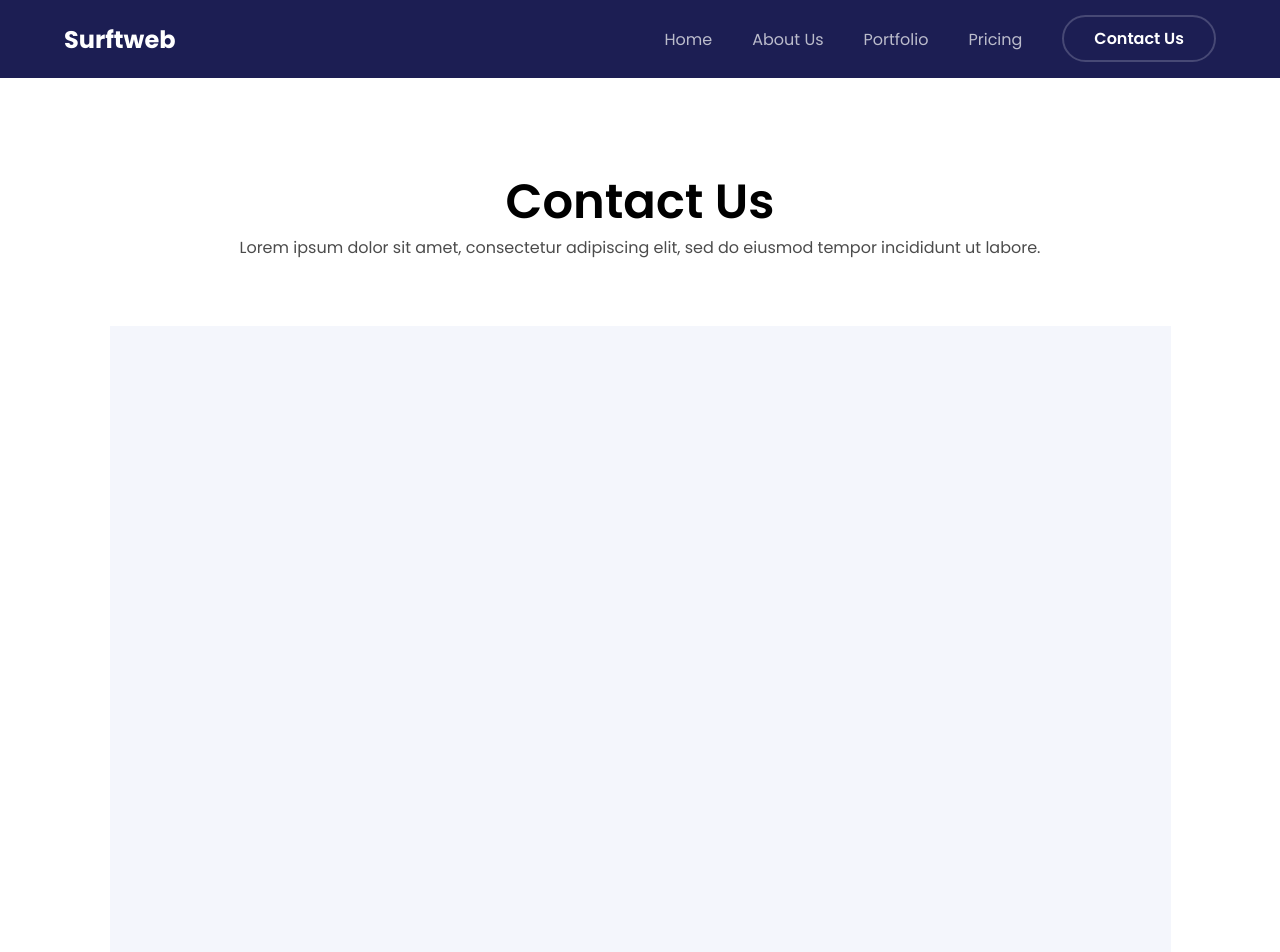
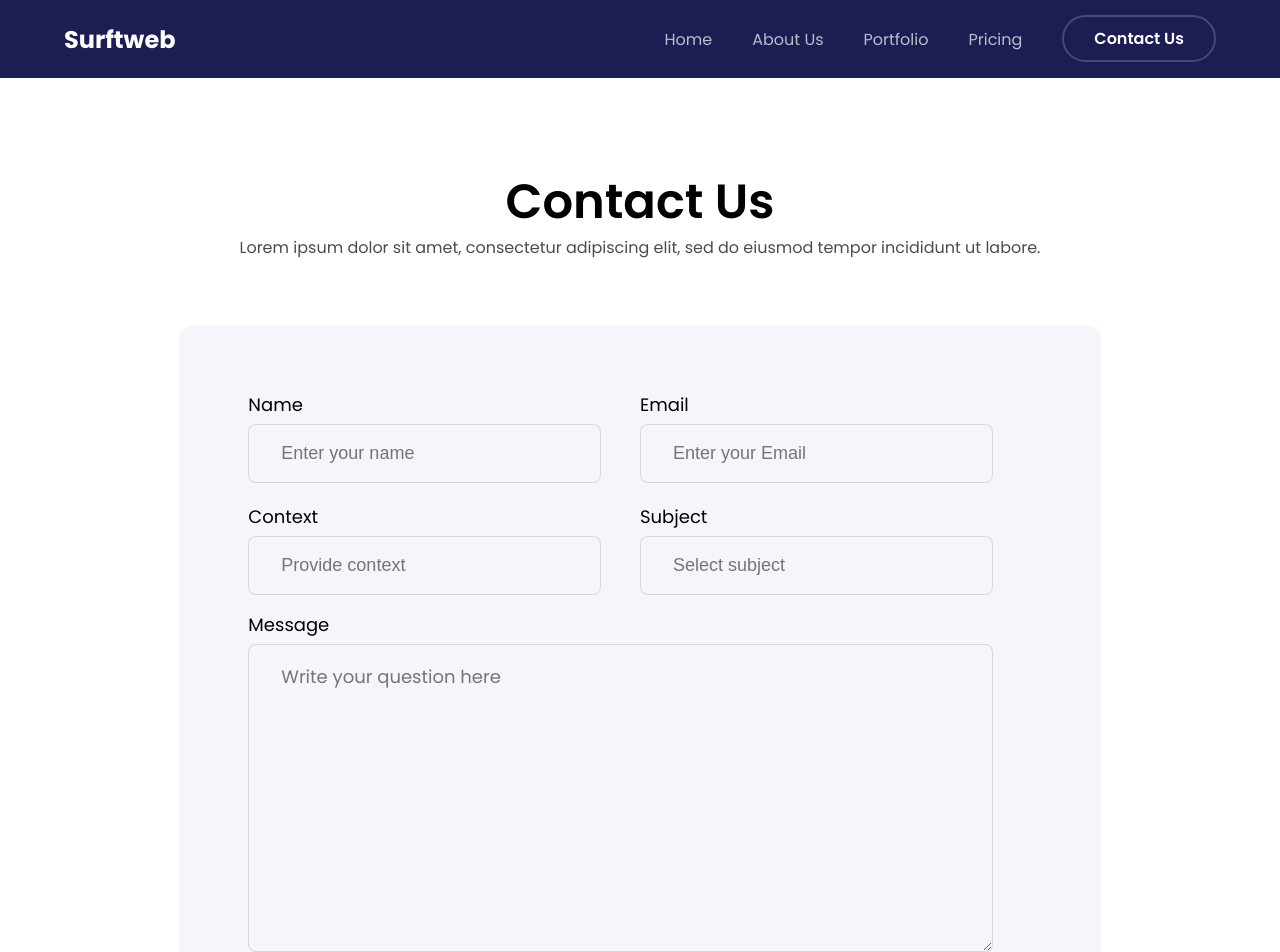
Before and after one commit to ebokes/surftweb, a React (Create React App) app: page /contact-us in a window 1280 px wide. Shown: the top 952 px of the page. Built offline with nearby package versions, Linux system fonts and the light colour scheme.

Commit message:
create contact-us form page

```diff
--- a/package.json
+++ b/package.json
@@ -7,6 +7,7 @@
     "@testing-library/react": "^12.1.2",
     "@testing-library/user-event": "^13.5.0",
     "aos": "^2.3.4",
+    "formik": "^2.2.9",
     "react": "^17.0.2",
     "react-dom": "^17.0.2",
     "react-icons": "^4.3.1",
--- a/src/components/contactus/contactUsStyle.js
+++ b/src/components/contactus/contactUsStyle.js
@@ -22,11 +22,90 @@ export const Row1 = styled.div`
   }
 `;
 export const Row2 = styled.div`
-  div {
+  background-color: ${({ theme }) => theme.colors.tertiary1};
+  /* height: 64rem; */
+  width: 80%;
+  margin: 0 auto;
+  margin-top: 6.4rem;
+  border-radius: 1.2rem;
+`;
+
+export const InputField = styled.form`
+  padding: 4.5rem 0 3rem 0;
+  margin: 0 auto;
+  width: 85%;
+  display: flex;
+  flex-wrap: wrap;
+`;
+
+export const Input = styled.div`
+  display: flex;
+  flex-direction: column;
+  justify-content: space-between;
+  /* align-items: center; */
+  width: 50%;
+  margin-top: 2rem;
+
+  label {
+    font-size: 1.8rem;
+    margin-bottom: 0.6rem;
+    width: fit-content;
+  }
+  input {
+    width: 90%;
+    padding: 1.8rem 3.2rem;
+    border-radius: 0.8rem;
+    border: 1px solid #0000001f;
     background-color: ${({ theme }) => theme.colors.tertiary1};
-    height: 64rem;
-    width: 1061px;
-    margin: 0 auto;
-    margin-top: 6.4rem;
+    outline: none;
+    font-size: 1.8rem;
+
+    &:focus {
+      border-bottom: 2px solid black;
+    }
   }
 `;
+
+export const Textarea = styled.div`
+  display: flex;
+  flex-direction: column;
+  width: 95%;
+
+  label {
+    font-size: 1.8rem;
+    margin: 1.6rem 0 0.6rem 0;
+    width: fit-content;
+  }
+
+  textarea {
+    padding: 1.8rem 3.2rem;
+    border-radius: 0.8rem;
+    border: 1px solid #0000001f;
+    background-color: ${({ theme }) => theme.colors.tertiary1};
+    outline: none;
+    font-size: 1.8rem;
+    font-family: "Poppins", sans-serif;
+
+    &:focus {
+      border-bottom: 2px solid black;
+    }
+  }
+`;
+
+export const SubmitBtn = styled.input`
+
+    color: ${({ theme }) => theme.colors.tertiary2};
+    background-color: ${({ theme }) => theme.colors.primary1};
+    /* padding: "1.6rem 6.4rem"; */
+    display: inline-block;
+    border-radius: 4.1rem;
+    font-weight: 600;
+    /* line-height: 3.2rem; */
+    font-size: 1.8rem;
+    text-align: center;
+    width: 25rem;
+    height: 7rem;
+    cursor: pointer;
+    margin-top: 2rem;
+  }
+`;
--- a/src/components/contactus/index.js
+++ b/src/components/contactus/index.js
@@ -1,6 +1,14 @@
 import React from "react";
 import { Container } from "../../reuseableComponents/containerStyle";
-import { ContactUsContainer, Row1, Row2 } from "./contactUsStyle";
+import {
+  ContactUsContainer,
+  Row1,
+  Row2,
+  Input,
+  Textarea,
+  SubmitBtn,
+  InputField,
+} from "./contactUsStyle";
 
 const index = () => {
   return (
@@ -14,7 +22,55 @@ const index = () => {
           </p>
         </Row1>
         <Row2>
-          <div></div>
+          <InputField action="">
+            <Input>
+              <label htmlFor="name">Name</label>
+              <input
+                type="text"
+                name="name"
+                id="name"
+                placeholder="Enter your name"
+              />
+            </Input>
+            <Input>
+              <label htmlFor="email">Email</label>
+              <input
+                type="email"
+                name="email"
+                id="email"
+                placeholder="Enter your Email"
+              />
+            </Input>
+            <Input>
+              <label htmlFor="context">Context</label>
+              <input
+                type="text"
+                name="context"
+                id="context"
+                placeholder="Provide context"
+              />
+            </Input>
+            <Input>
+              <label htmlFor="subject">Subject</label>
+              <input
+                type="text"
+                name="subject"
+                id="subject"
+                placeholder="Select subject"
+              />
+            </Input>
+            <Textarea>
+              <label htmlFor="message">Message</label>
+              <textarea
+                name="message"
+                id="message"
+                cols="30"
+                rows="10"
+                placeholder="Write your question here"
+              ></textarea>
+            </Textarea>
+            <SubmitBtn type="button" value="Send Message" />
+          </InputField>
         </Row2>
       </ContactUsContainer>
     </Container>
```
Also changed, not shown: 1 other file (tests, documents, lock files or other folders).
